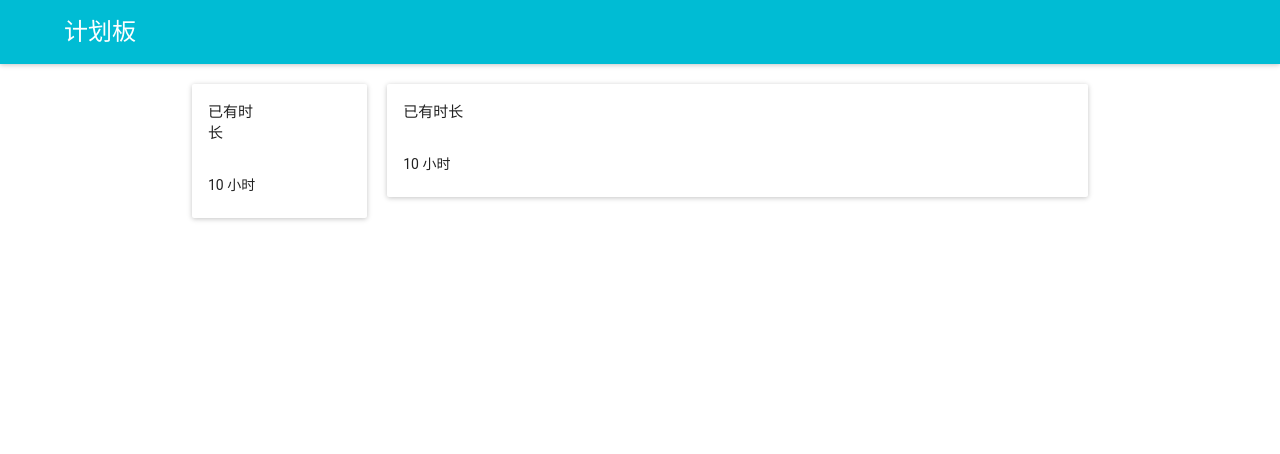
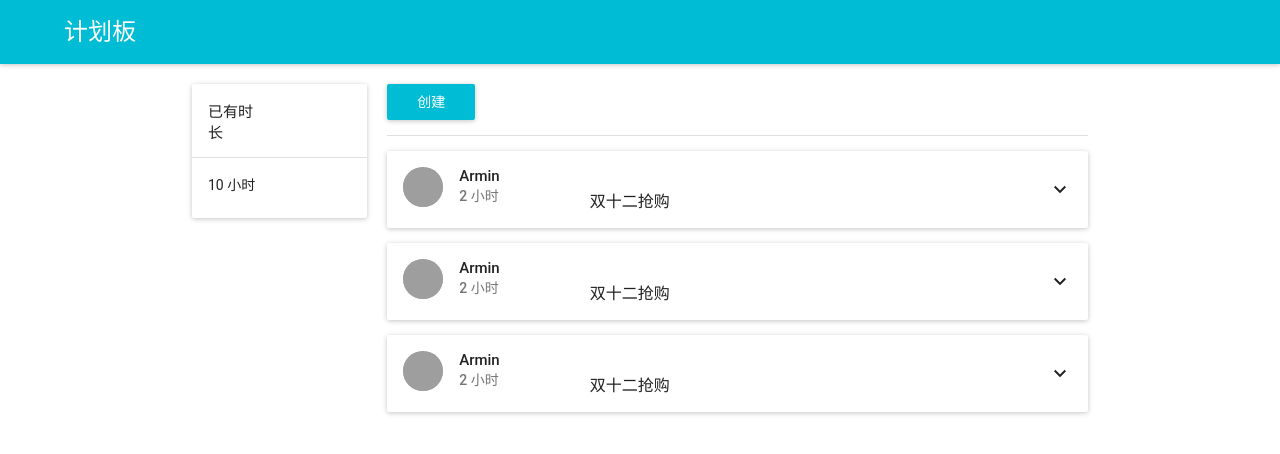
Before and after one commit to ArminSheng/react-app, a React (Create React App) app: page / in a window 1280 px wide. Shown: the top 454 px of the page. Built offline with nearby package versions, Linux system fonts and the light colour scheme; grey boxes are pictures that could not be loaded.

Commit message:
add TimeEntries component

```diff
--- a/src/App.js
+++ b/src/App.js
@@ -3,29 +3,22 @@ import AppBar from 'material-ui/AppBar'
 import IconButton from 'material-ui/IconButton'
 
 import SidePanel from './components/SidePanel'
-
-// function handleClickTitle (e) {
-//   console.log(this, e)
-// }
-
+import TimeEntries from './pages/TimeEntries'
 
 export default class App extends Component {
-  constructor (props) {
-    super(props)
-    this.state = {s: 1}
-    // this.handleClickTitle = this.handleClickTitle.bind(this)
-  }
-
-  handleClickTitle = (e) => {
-    console.log(this.state.s, e)
-  };
+  // constructor (props) {
+  //   super(props)
+  // }
 
   render () {
     return (
       <div>
         <AppBar
-          onTitleClick={this.handleClickTitle}
-          iconElementLeft={<IconButton iconClassName="muidocs-icon-custom-github" />}
+          iconElementLeft={
+            <IconButton
+              iconClassName="muidocs-icon-custom-github"
+            />
+          }
           title="计划板"
         />
           <div className="container">
@@ -33,7 +26,7 @@ export default class App extends Component {
               <SidePanel />
             </div>
             <div className="right">
-              <SidePanel />
+              <TimeEntries />
             </div>
           </div>
       </div>
--- /dev/null
+++ b/src/components/EntryList.js
@@ -0,0 +1,29 @@
+import React, {Component} from 'react'
+import {Card, CardHeader} from 'material-ui/Card'
+
+const style = {
+  marginBottom: 15
+}
+
+export default class EntryList extends Component {
+  render () {
+    return (
+      <div className="entry-list">
+        {this.props.list.map((item, i) => {
+          return (
+            <Card key={i} style={style}>
+              <CardHeader
+                title={item.name}
+                subtitle={item.hour + ' 小时'}
+                avatar={item.avatar}
+                showExpandableButton={true}
+              >
+                {item.note}
+              </CardHeader>
+            </Card>
+          )
+        })}
+      </div>
+    )
+  }
+}
--- a/src/components/SidePanel.js
+++ b/src/components/SidePanel.js
@@ -1,5 +1,6 @@
 import React, {Component} from 'react'
 import {Card, CardHeader, CardText} from 'material-ui/Card'
+import Divider from 'material-ui/Divider'
 
 export default class SidePanel extends Component {
   constructor (props) {
@@ -11,6 +12,7 @@ export default class SidePanel extends Component {
     return (
       <Card>
         <CardHeader title="已有时长" />
+        <Divider />
         <CardText>
           <span>{this.state.duration} 小时</span>
         </CardText>
--- /dev/null
+++ b/src/pages/TimeEntries.jsx
@@ -0,0 +1,55 @@
+import React, {Component} from 'react'
+import RaisedButton from 'material-ui/RaisedButton'
+import Divider from 'material-ui/Divider'
+import EntryList from '../components/EntryList'
+
+const dividerStyle = {
+  marginTop: 15,
+  marginBottom: 15
+}
+
+export default class TimeEntries extends Component {
+  constructor () {
+    super()
+    this.state = {
+      list: [
+        {
+          name: 'Armin',
+          hour: 2,
+          date: '2017-12-12',
+          note: '双十二抢购',
+          avatar: 'https://avatars0.githubusercontent.com/u/10386102?v=3&s=460'
+        },{
+          name: 'Armin',
+          hour: 2,
+          date: '2017-12-12',
+          note: '双十二抢购',
+          avatar: 'https://avatars0.githubusercontent.com/u/10386102?v=3&s=460'
+        },{
+          name: 'Armin',
+          hour: 2,
+          date: '2017-12-12',
+          note: '双十二抢购',
+          avatar: 'https://avatars0.githubusercontent.com/u/10386102?v=3&s=460'
+        },
+      ]
+    }
+  }
+
+  onCreate (e) {
+    console.log(e.preventDefault);
+  }
+
+  render () {
+    return (
+      <div>
+        <RaisedButton
+          onClick={this.onCreate}
+          label="创建" primary
+        />
+        <Divider style={dividerStyle} />
+        <EntryList list={this.state.list} />
+      </div>
+    )
+  }
+}
```
